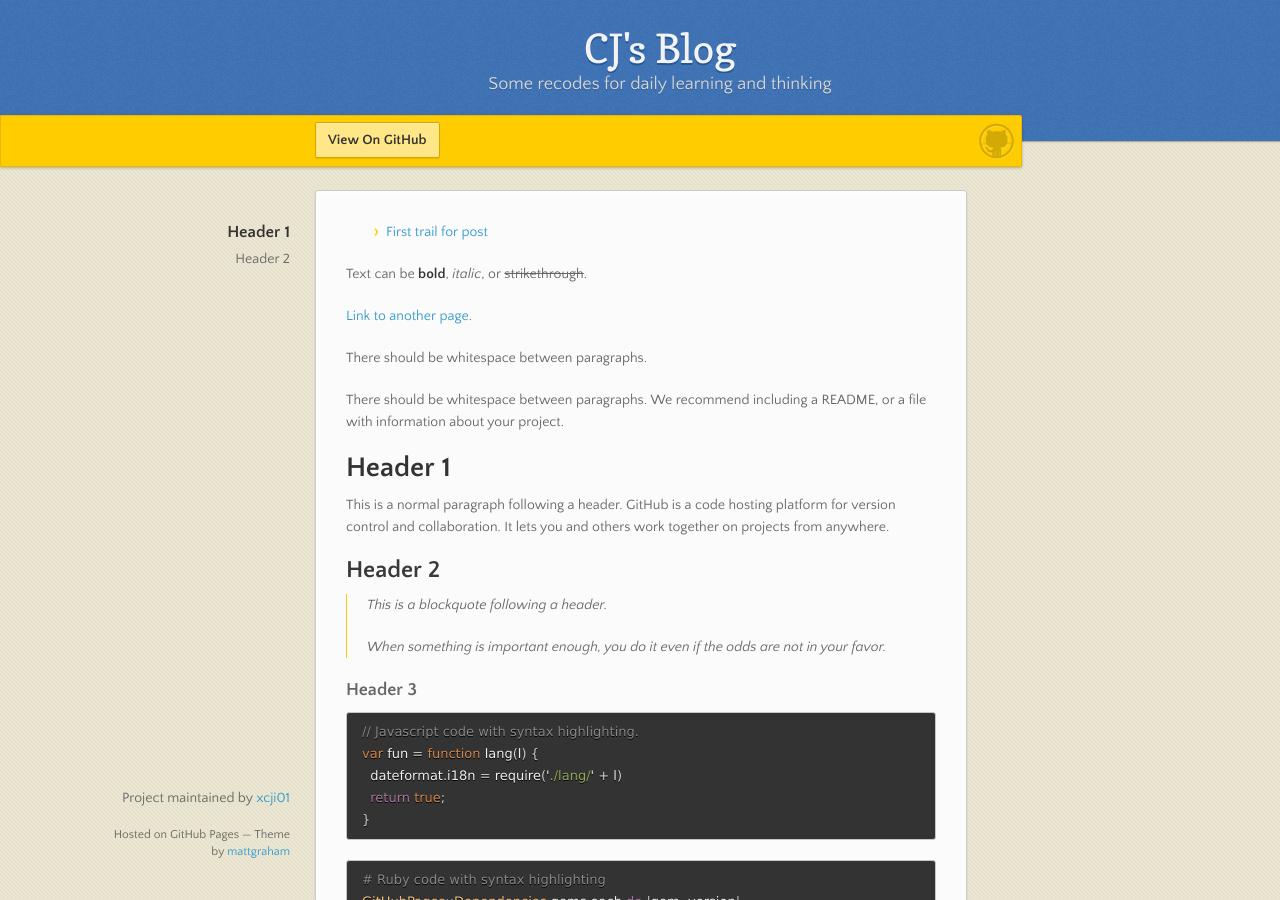
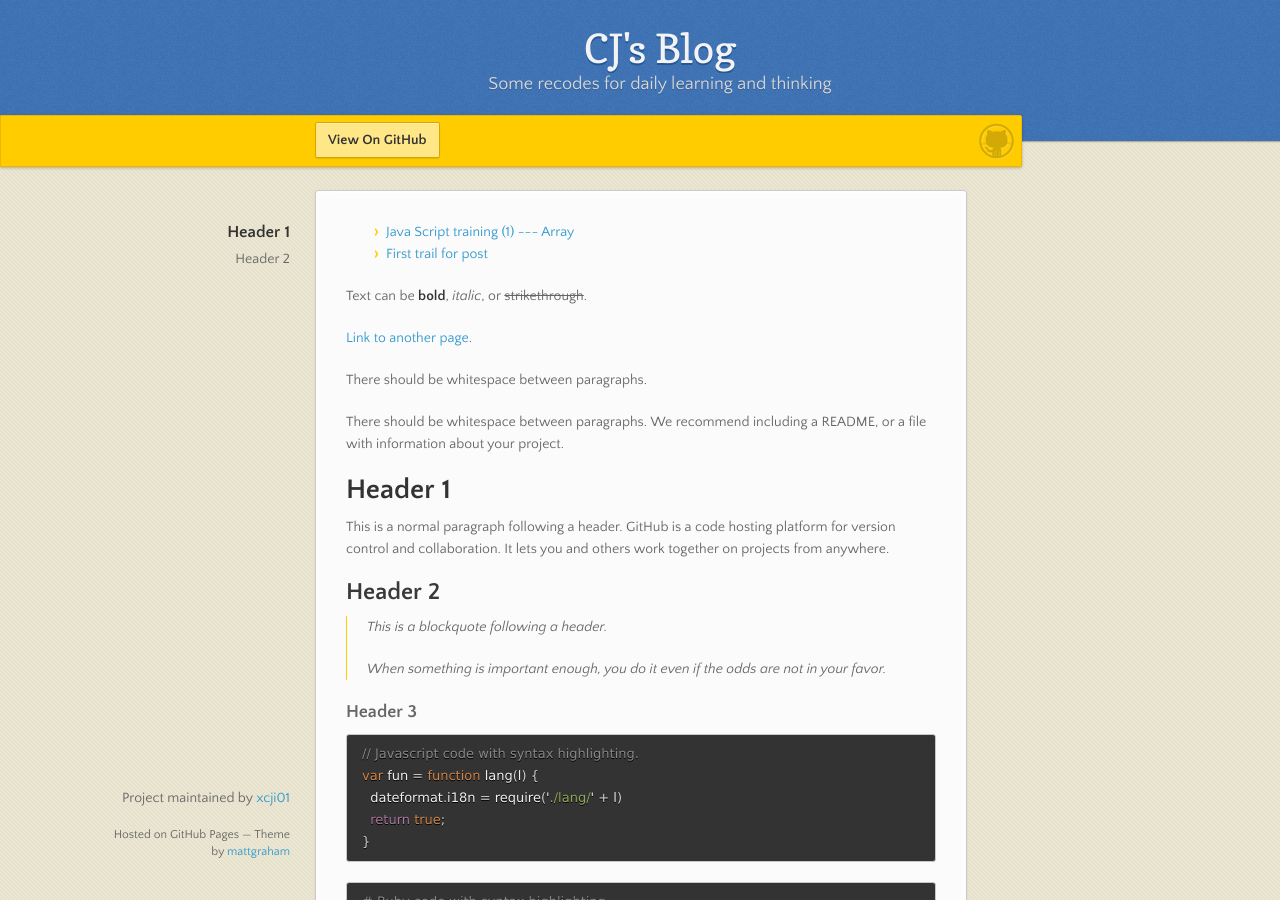
Before and after one commit to xcji01/blog, a Jekyll site: the page built from index.md, in a window 1280 px wide and 900 px high. Built offline with Jekyll 4.4.1, drawn with Linux system fonts in a browser that asks for light colours; nearby versions of some CDN libraries.

Commit message:
add post 2

```diff
--- a/_posts/2017-06-01-first-trail.md
+++ b/_posts/2017-06-01-first-trail.md
@@ -1,6 +1,8 @@
 ---
 layout: post
 title: First trail for post
+date: 2017-06-01
+categories: Java Script
 ---
 
 
--- /dev/null
+++ b/_posts/2017-06-02-Java-Script-training-(1)-Array.md
@@ -0,0 +1,7 @@
+---
+layout: post
+title: Java Script training (1) --- Array
+date: 2017-06-06
+categories: Java Script
+---
+* How to create array?
```
Also changed, not shown: .travis.yml, _config.yml (line endings or trailing spaces).
